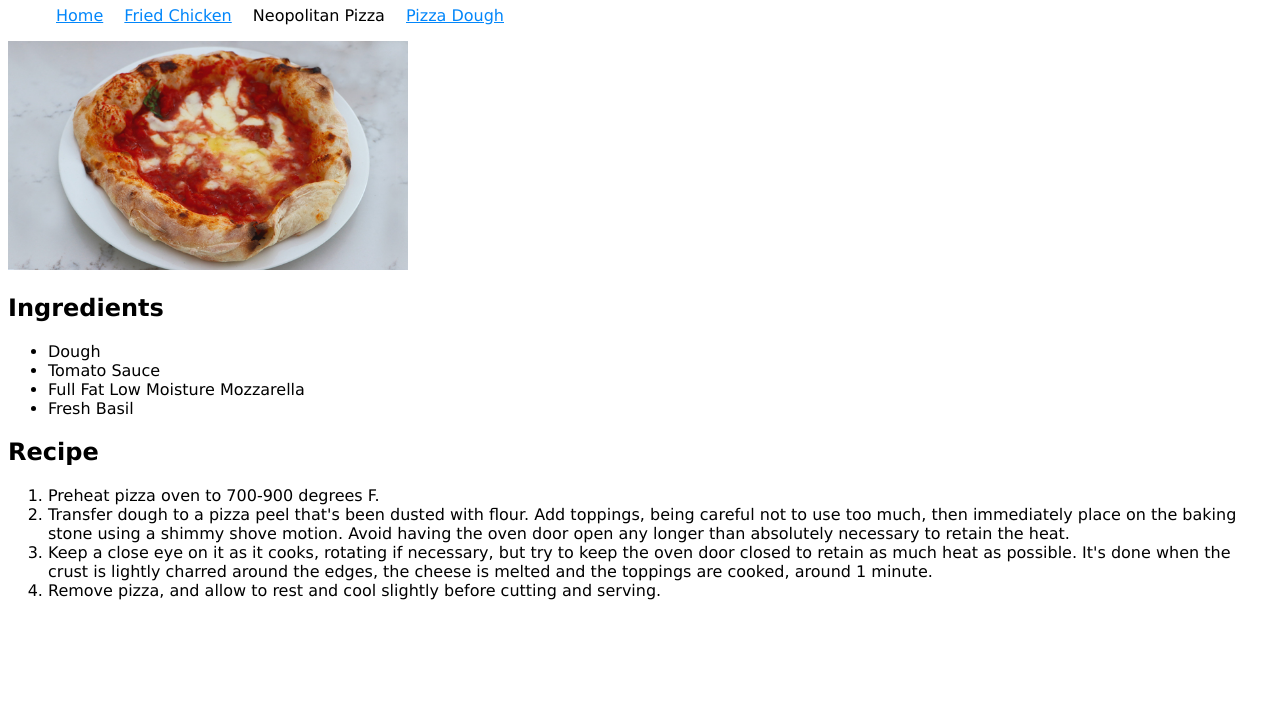
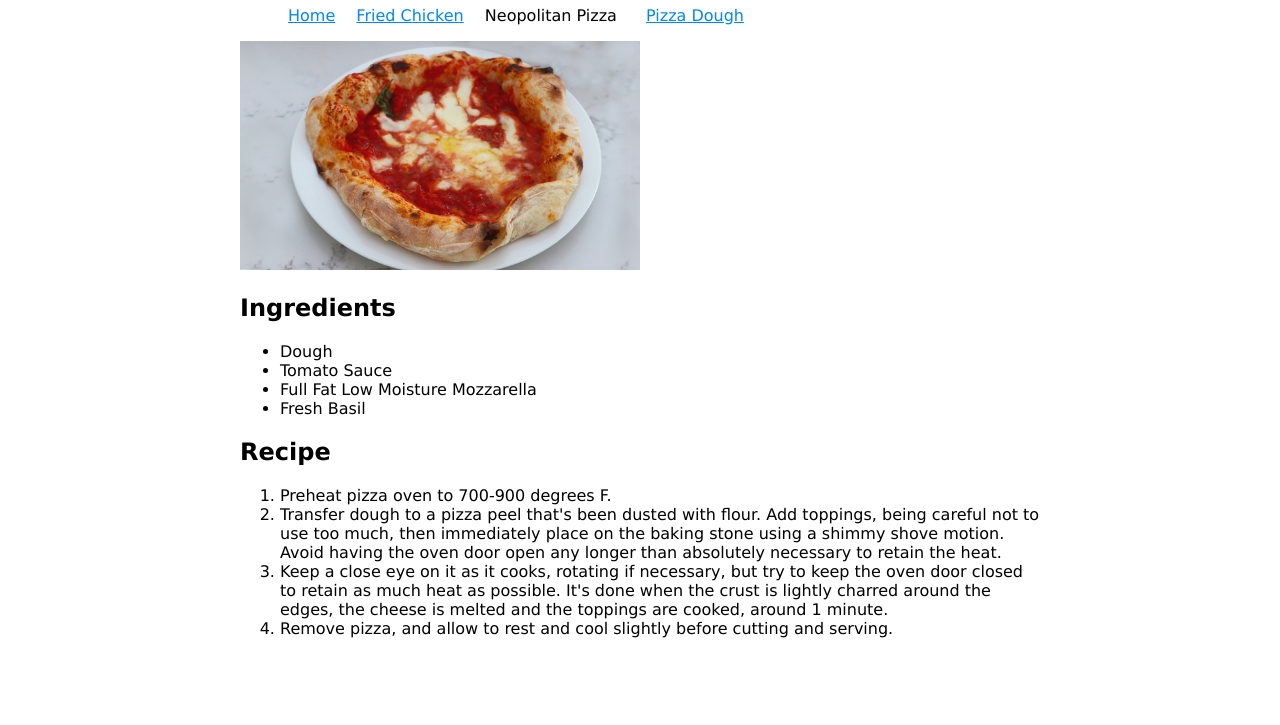
Before and after one commit to eastexflowerco/odin-recipes, a plain HTML site: page recipes/neapolitan-pizza.html in a window 1280 px wide. Shown: the part 75-800 px from the top of the page. Drawn offline with Linux system fonts and the light colour scheme.

Commit message:
Add additional css

```diff
--- a/recipes/neapolitan-pizza.html
+++ b/recipes/neapolitan-pizza.html
@@ -7,12 +7,13 @@
     <link rel="stylesheet" href="../styles.css" type="text/css">
 </head>
 <body>
+    <div class="div-center">
         <h1>Neopolitan Pizza</h1>
         <ul>
             <li class="menu"><a href="../index.html">Home</a></li>
             <li class="menu"><a href="./fried-chicken.html">Fried Chicken</a></li>
             <li class="menu">Neopolitan Pizza</li>
-        <li class="menu"><A href="./pizza-dough.html">Pizza Dough</A></li>
+            <li class="menu"></li><A href="./pizza-dough.html">Pizza Dough</A></li>
         </ul>
         <img src="../images/neapolitan-pizza.jpg" alt="Neapolitan style pizza" class="image">
         <h2>Ingredients</h2>
@@ -29,5 +30,6 @@
             <li>Keep a close eye on it as it cooks, rotating if necessary, but try to keep the oven door closed to retain as much heat as possible. It's done when the crust is lightly charred around the edges, the cheese is melted and the toppings are cooked, around 1 minute.</li>
             <li>Remove pizza, and allow to rest and cool slightly before cutting and serving.</li>
         </ol>
+    </div>
 </body>
 </html>
--- a/styles.css
+++ b/styles.css
@@ -1,6 +1,13 @@
-body {
+* {
     font-family: Verdana, Geneva, Tahoma, sans-serif;
+    box-sizing: border-box;
     background-color: white;
+}
+
+.div-center {
+    max-width: 800px;
+    margin-left: auto;
+    margin-right: auto;
 }
 
 .menu {
```
Also changed, not shown: index.html (+2 -0 lines), recipes/fried-chicken.html (+2 -0 lines), recipes/pizza-dough.html (+2 -0 lines). Lines whose indentation alone changed are shown as unchanged.
